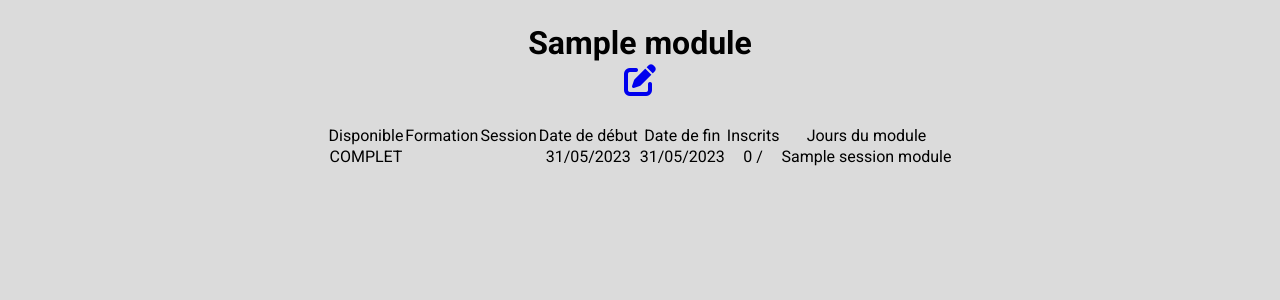
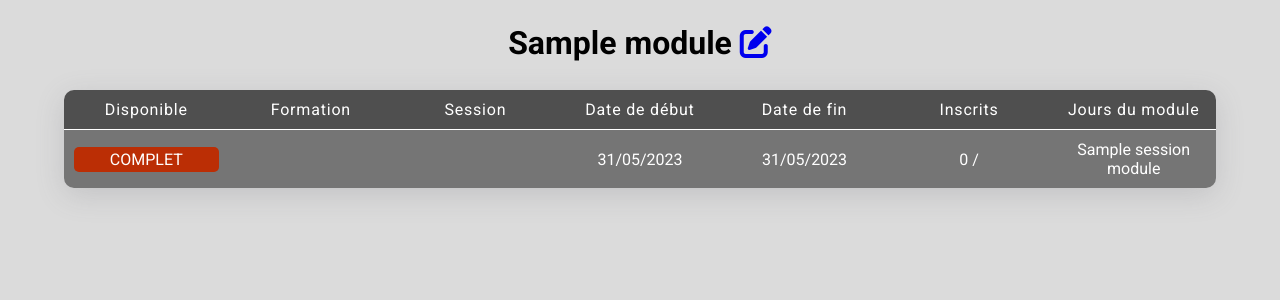
Before and after one commit to David-SDA/SymfonySession, a Symfony app: template templates/module/show.html.twig in a window 1280 px wide. Shown: the part 64-364 px from the top of the page. Run offline with Twig, Linux system fonts and the light colour scheme; the template is opened without the code that fills it: most values are stand-ins (such as "Sample title", 1, 10 or a date in 2020); some libraries are stand-ins or nearby versions.

Commit message:
Ajout du style de la page d'un module

```diff
--- a/templates/module/show.html.twig
+++ b/templates/module/show.html.twig
@@ -5,9 +5,11 @@
 {% block body %}
     <div class="page">
         {% if module %}
-            <h1 class="titrePage">{{ module }} <a href="{{ path('edit_module', { 'id' : module.id }) }}"><i class="fa-solid fa-pen-to-square"></i></a></h1>
+            <div class="titrePage">
+                <h1>{{ module }} <a href="{{ path('edit_module', { 'id' : module.id }) }}" class="boutonModification"><i class="fa-solid fa-pen-to-square"></i></a></h1>
+            </div>
             {% if module.sessionModules %}
-                <table>
+                <table class="tableau">
                     <thead>
                         <tr>
                             <td>Disponible</td>
@@ -23,9 +25,9 @@
                         {% for sessionModule in module.sessionModules %}
                             <tr>
                                 {% if sessionModule.session.stagiaires | length < sessionModule.session.nombrePlaces %}
-                                    <td>DISPONIBLE</td>
+                                    <td><p class="disponible">DISPONIBLE</p></td>
                                 {% else %}
-                                    <td>COMPLET</td>
+                                    <td><p class="complet">COMPLET</p></td>
                                 {% endif %}
                                 <td><a href="{{ path('show_formation', { 'id'  : sessionModule.session.formation.id }) }}">{{ sessionModule.session.formation }}</a></td>
                                 <td><a href="{{ path('show_session', { 'id' : sessionModule.session.id }) }}">{{ sessionModule.session }}</a></td>
```
